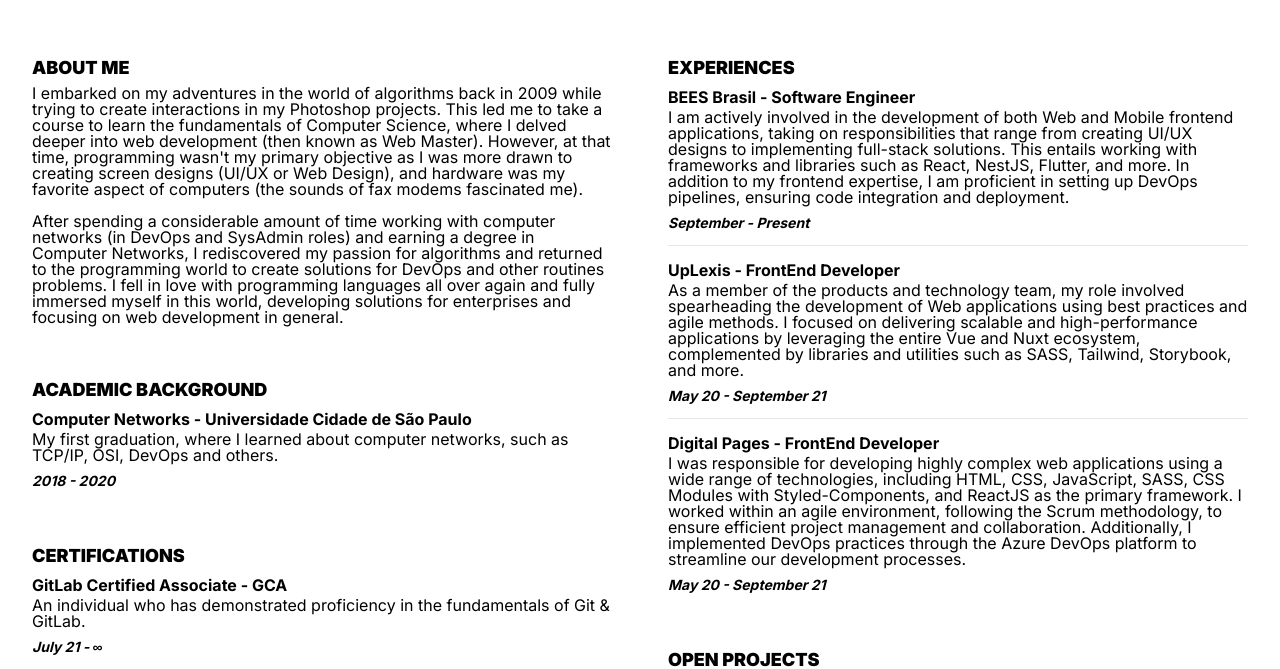
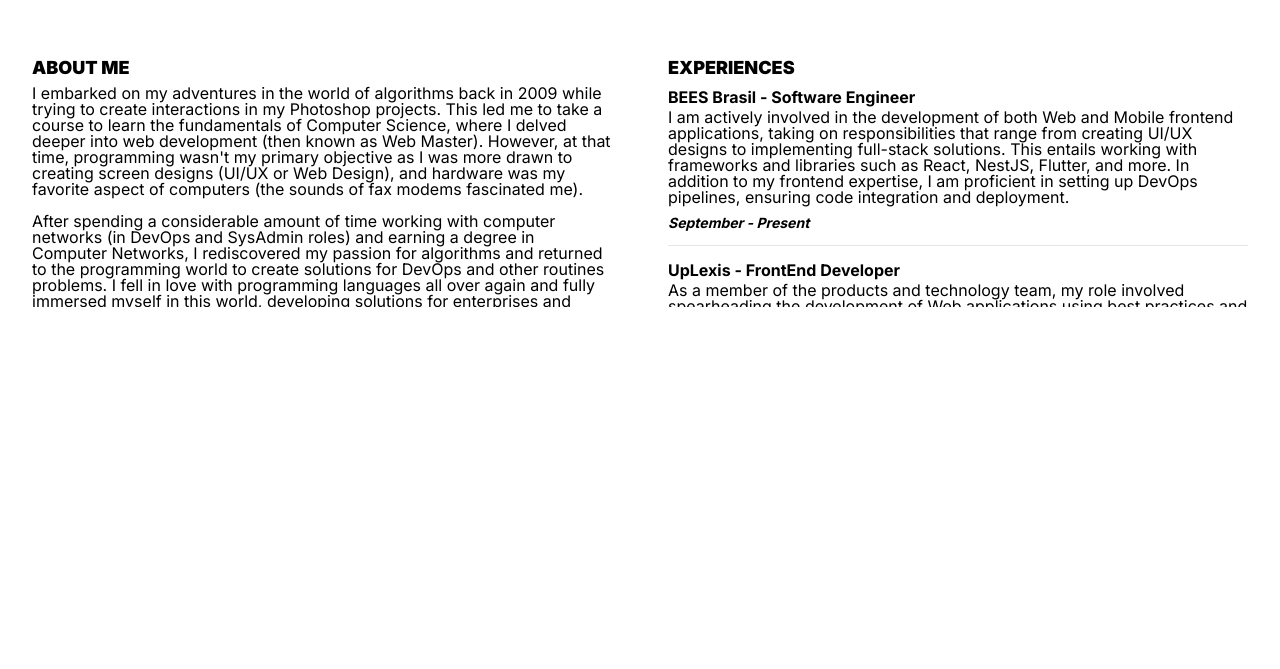
Before and after one commit to washingtonj/washingtonj, a SvelteKit app: page / in a window 1280 px wide. Shown: the part 493-1162 px from the top of the page. After the commit the page ends 800 px from the top, so only its background shows below. Built offline with nearby package versions, Linux system fonts and the light colour scheme.

Commit message:
feat: width container

```diff
--- a/src/routes/+layout.svelte
+++ b/src/routes/+layout.svelte
@@ -2,6 +2,6 @@
   import '../app.css'
 </script>
 
-<main class="w-screen h-screen px-8">
+<main class="w-screen h-screen overflow-x-hidden px-8">
   <slot />
 </main>
--- a/src/routes/+page.svelte
+++ b/src/routes/+page.svelte
@@ -2,7 +2,7 @@
 	import About from './about.svelte'
 </script>
 
-<section class="pt-48 mb-32 h-fit w-fit mx-auto flex flex-col items-center justify-center">
+<section class="pt-48 mb-32 w-fit mx-auto flex flex-col items-center justify-center">
 	<span class="uppercase">
 		<span class="flex justify-between">
 			<h2 class="text-6xl font-black">Hi, I'm</h2>
@@ -41,4 +41,6 @@
 	</div>
 </section>
 
-<About />
+<div class="container m-auto max-w-screen-2xl">
+	<About />
+</div>
```
